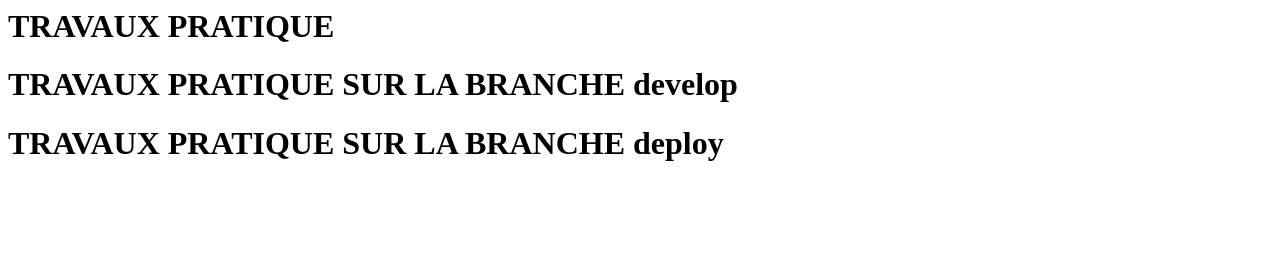
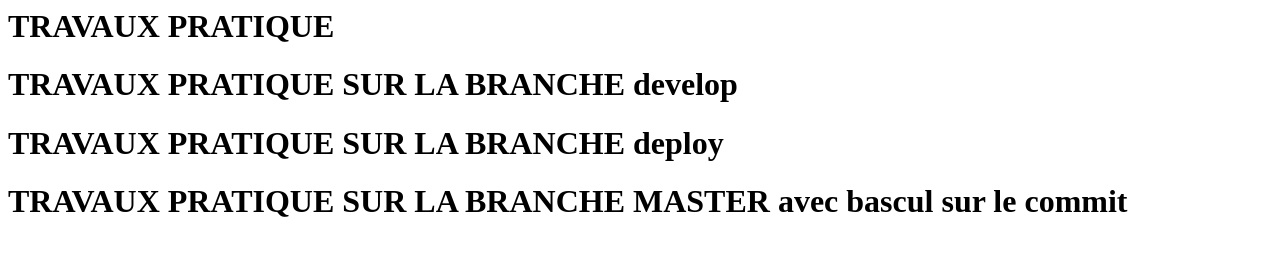
Before and after one commit to aminataba2/TP_GIT_3, a plain HTML site: page index.html in a window 1280 px wide. Drawn offline with Linux system fonts and the light colour scheme.

Commit message:
modification apres basculation sur le commit

```diff
--- a/index.html
+++ b/index.html
@@ -1,3 +1,4 @@
 <h1> TRAVAUX PRATIQUE </h1>
 <h1> TRAVAUX PRATIQUE SUR LA BRANCHE develop </h1>
 <h1> TRAVAUX PRATIQUE SUR LA BRANCHE deploy </h1>
+<h1> TRAVAUX PRATIQUE SUR LA BRANCHE MASTER avec bascul sur le commit  </h1>
```
